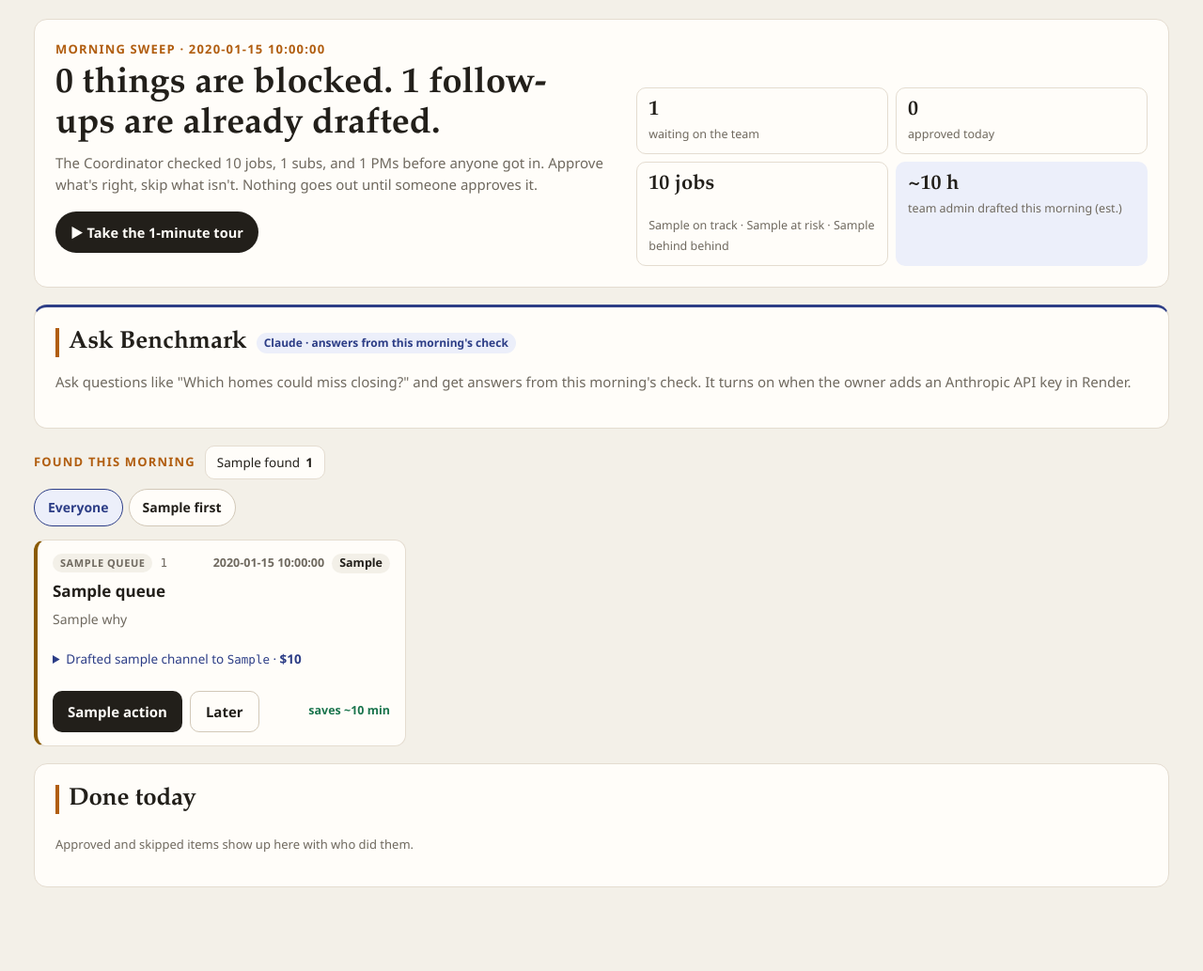
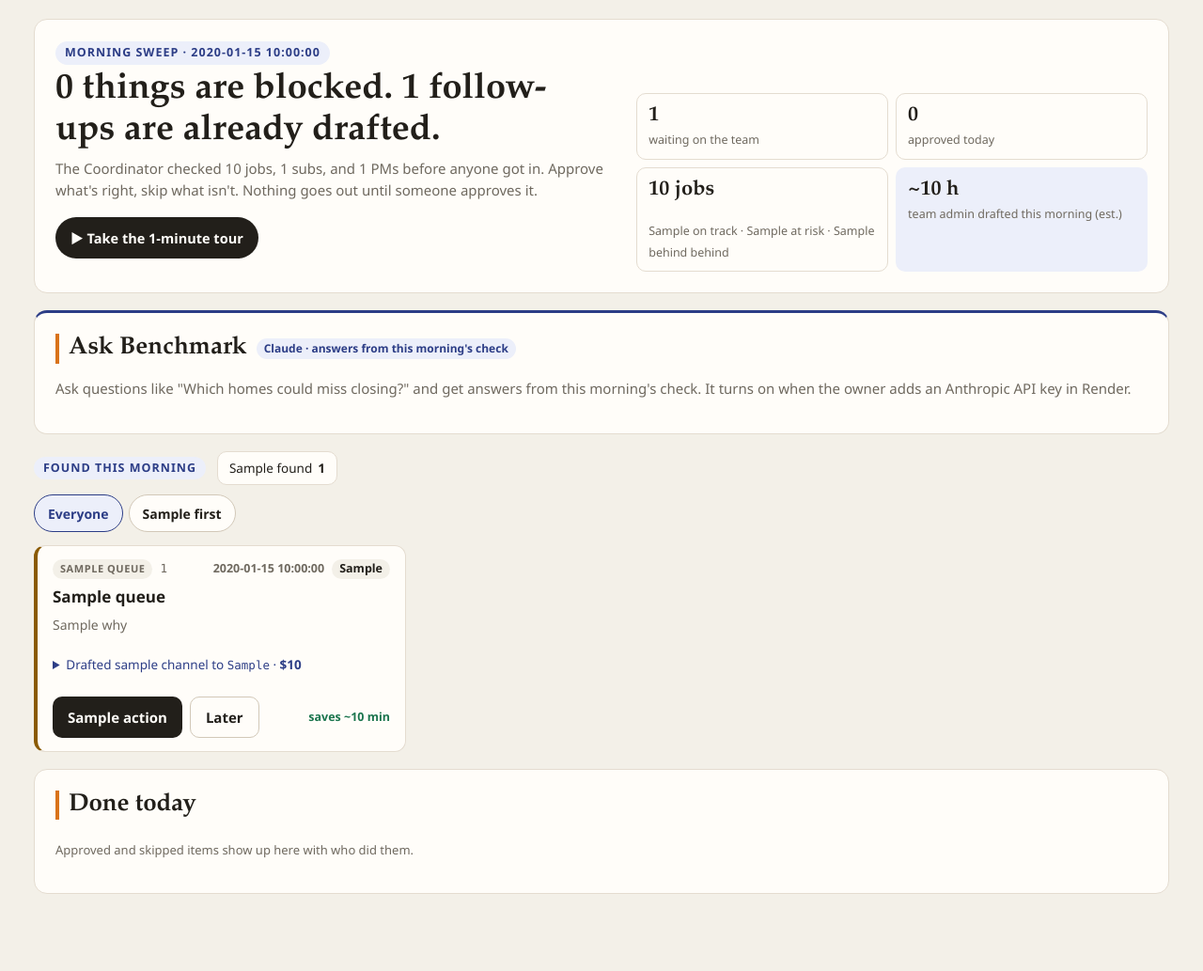
Before and after one commit to saltylvn/benchmark-ai, a Flask app: template dashboard/templates/index.html in a window 1280 px wide. Shown: the part 119-1152 px from the top of the page at 94% size. Before the commit the page ends 1063 px from the top, so only its background shows below. Run offline with Flask 3, Linux system fonts and the light colour scheme; the template is opened without the code that fills it: most values are stand-ins (such as "Sample title", 1, 10 or a date in 2020).

Commit message:
Readable label colors: blue labels, orange only for brand accents (#20)
Co-authored-by: Claude Opus 5.5 <noreply@anthropic.com>

```diff
--- a/dashboard/static/dashboard.css
+++ b/dashboard/static/dashboard.css
@@ -608,3 +608,27 @@ body.touring { padding-bottom: 240px; }
 .landing section.land-proof { border: 0; margin-bottom: 0; }
 .landing section.land-final { margin-bottom: 0; }
 .land-check h2 { font-weight: 700; font-size: clamp(22px, 2.6vw, 26px); line-height: 1.2; border-left: 4px solid var(--title-rule); padding-left: 10px; }
+
+/* Colour roles, revisited.
+   Labels (eyebrows, kickers, step counters) read as quiet signposts in the accent blue on a tinted pill:
+   ~9:1 contrast in light and dark, where the old orange text was 4.6:1 light and 4.3:1 dark.
+   Orange is the brand colour, used only where it is not body text: title bars, numbered dots, the tour edge. */
+:root { --brand: #d9731a; --brand-ink: #221f1a; --title-rule: var(--brand); }
+@media (prefers-color-scheme: dark) { :root:not([data-theme="light"]) { --brand: #f0913a; } }
+:root[data-theme="dark"] { --brand: #f0913a; }
+
+.eyebrow, .found-label {
+  display: inline-block; padding: 3px 10px; border-radius: 999px;
+  background: var(--accent-bg); color: var(--accent);
+  font-size: 12.5px; font-weight: 700; letter-spacing: .08em;
+}
+.found-label { margin-right: 6px; }
+.land-kicker, .tour .tour-step { color: var(--accent); }
+.land-eyebrow { border-color: var(--accent); color: var(--accent); background: var(--accent-bg); }
+.pain-fix b { color: var(--accent); }
+.life-n { background: var(--brand); color: var(--brand-ink); }
+.signin-label { color: var(--muted); font-weight: 700; }
+/* Look-ahead labels: one readable colour per kind on a light tint of itself, instead of bare coloured text. */
+.ev-kind { justify-self: start; align-self: start; padding: 2px 8px; border-radius: 999px; background: color-mix(in srgb, currentColor 11%, transparent); line-height: 1.5; }
+.ev-kind.k-crew { color: var(--ink); }
+.ev-kind.k-quote-due { color: var(--internal); }
```
